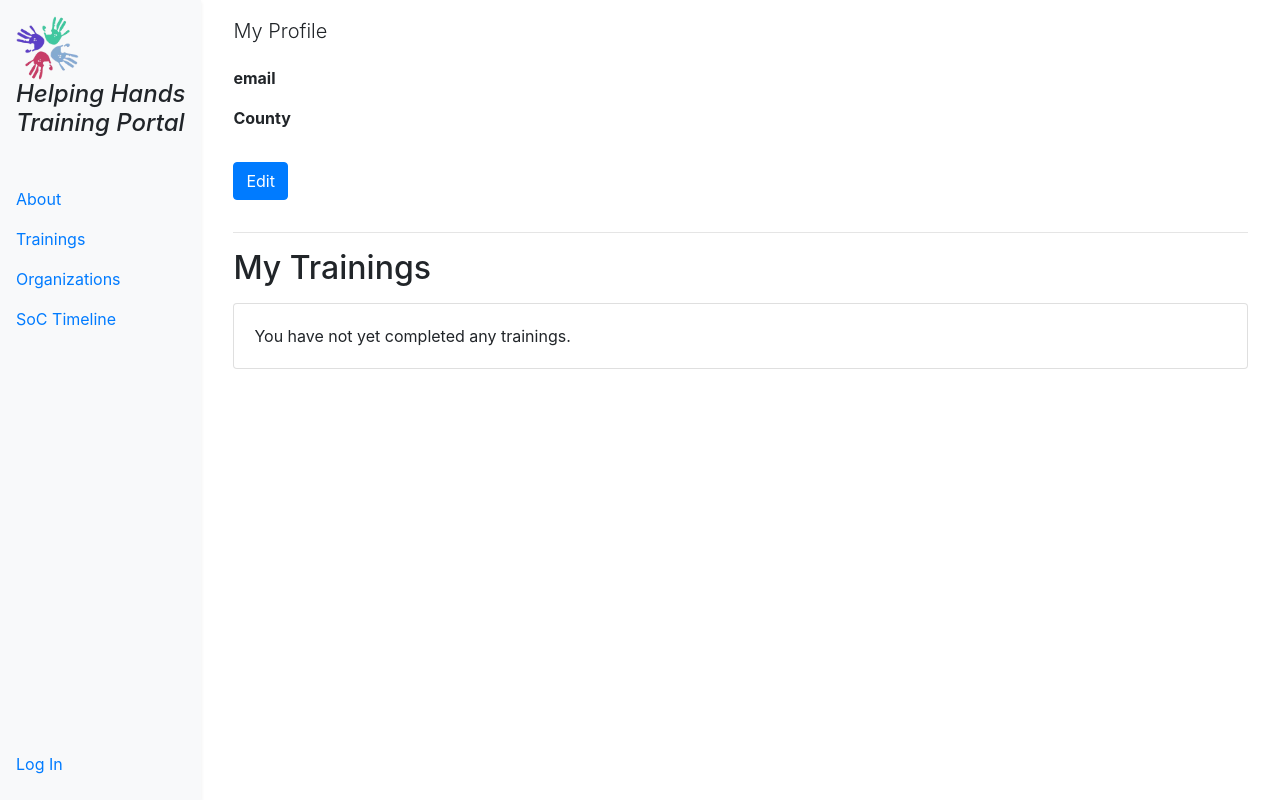
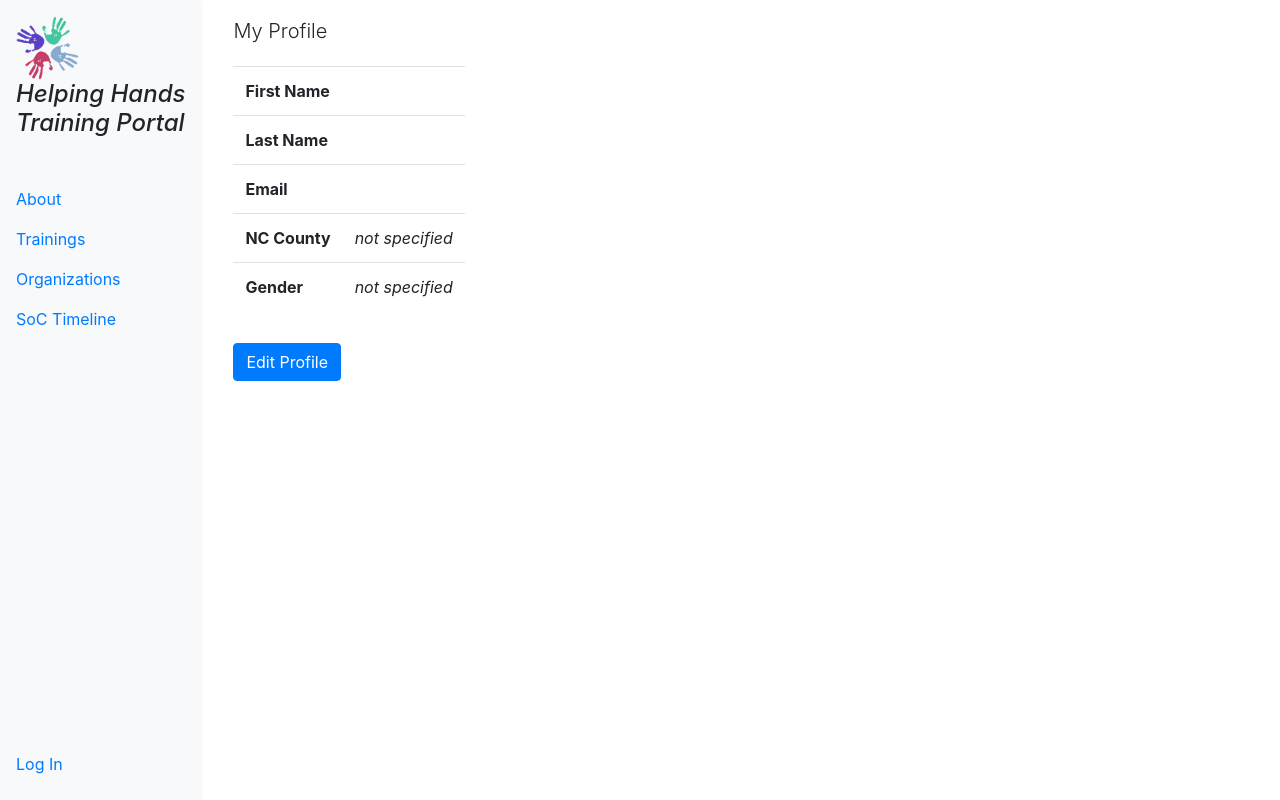
Before and after one commit to nc-collaborative/training-portal, a Node project: template server/views/users/profile.njk in a window 1280 px wide. Run offline with Node 20 templates, Linux system fonts and the light colour scheme; the template is opened without the code that fills it, so the values that code supplies are empty; some libraries are stand-ins or nearby versions.

Commit message:
Update user profile page
Don't list completed trainings on user profile; should be listed
separately on learner dashboard

```diff
--- a/server/views/partials/_sidebar.njk
+++ b/server/views/partials/_sidebar.njk
@@ -52,6 +52,9 @@
 
     {% if authUser %}
       <div class="sidebar-heading">{{ authUser.firstName }}</div>
+      {% if 'learner' in authUser.userRoles %}
+        <li class="nav-item"><a class="nav-link" href="/learner/dashboard"><i data-feather="clock"></i> Learning History</a></li>
+      {% endif %}
       <li class="nav-item"><a class="nav-link" href="/profile"><i data-feather="user"></i> My Profile</a></li>
       <li class="nav-item"><a class="nav-link" href="#" onclick="promptLogOut()"><i data-feather="log-out"></i> Log Out</a></li>
     {% else %}
--- a/server/views/users/profile-edit.njk
+++ b/server/views/users/profile-edit.njk
@@ -10,7 +10,7 @@
 {% block body %}
 <div class="container"><div class="row"><div class="col-sm-12 col-md-6">
 
-<p class="lead"><i data-feather="user"></i> Edit Profile</p>
+<p class="lead"><i data-feather="user"></i> Edit My Profile</p>
 
 {% if error or form.errors.length %}
   <div class="alert alert-danger">
@@ -27,7 +27,7 @@
   {{ input(name='lastName', label='Last Name', required=true, form=form, attrs={maxlength: 255}) }}
   {{ input(name='email', label='Email', type='email', required=true, form=form, attrs={maxlength: 255}) }}
   {{ input(name='countyId', label='NC County', type='select2', options=counties, form=form) }}
-  {{ input(name='gender', label='Gender', message='optional', form=form) }}
+  {{ input(name='gender', label='Gender', form=form) }}
 
   <div class="d-flex justify-content-end">
     <a href="/profile" class="btn btn-secondary mx-2">Cancel</a>
--- a/server/views/users/profile.njk
+++ b/server/views/users/profile.njk
@@ -8,39 +8,31 @@
 
 <h1>{{ u.firstName }} {{ u.lastName }}</h1>
 
-<dl>
-  <dt>email</dt>
-  <dd><code>{{ u.email }}</code></dd>
-</dl>
-
-<dl>
-  <dt>County</dt>
-  <dd>{{ u.county.name }}</dd>
-
-  {% if u.gender %}
-  <dt>Gender</dt>
-  <dd>{{ u.gender }}</dd>
-  {% endif %}
-</dl>
+<table class="table" style="width: auto;">
+  <tr>
+    <th>First Name</th>
+    <td>{{ u.firstName }}</td>
+  </tr>
+  <tr>
+    <th>Last Name</th>
+    <td>{{ u.lastName }}</td>
+  </tr>
+  <tr>
+    <th>Email</th>
+    <td><code>{{ u.email }}</code></td>
+  </tr>
+  <tr>
+    <th>NC County</th>
+    <td>{{ u.county.name | default('<em>not specified</em>' | safe) }}</td>
+  </tr>
+  <tr>
+    <th>Gender</th>
+    <td>{{ u.gender | default('<em>not specified</em>' | safe) }}</td>
+  </tr>
+</table>
 
 <div class="py-3">
-  <a href="/profile/edit" class="btn btn-primary">Edit</a>
-</div>
-
-<hr/>
-
-<h2>My Trainings</h2>
-
-<div class="trainings-container card">
-  <div class="card-body">
-  {% if not trainings.length %}
-    <p>You have not yet completed any trainings.</p>
-  {% endif %}
-
-  {% for t in trainings %}
-    <p><a href="/trainings/{{ t.id }}">{{ t.title }}</a> ({{ t.lastDate | date }})</p>
-  {% endfor %}
-  </div>
+  <a href="/profile/edit" class="btn btn-primary">Edit Profile</a>
 </div>
 
 </div>
```
Also changed, not shown: server/src/routes/users/profile.ts (+1 -24 lines).
